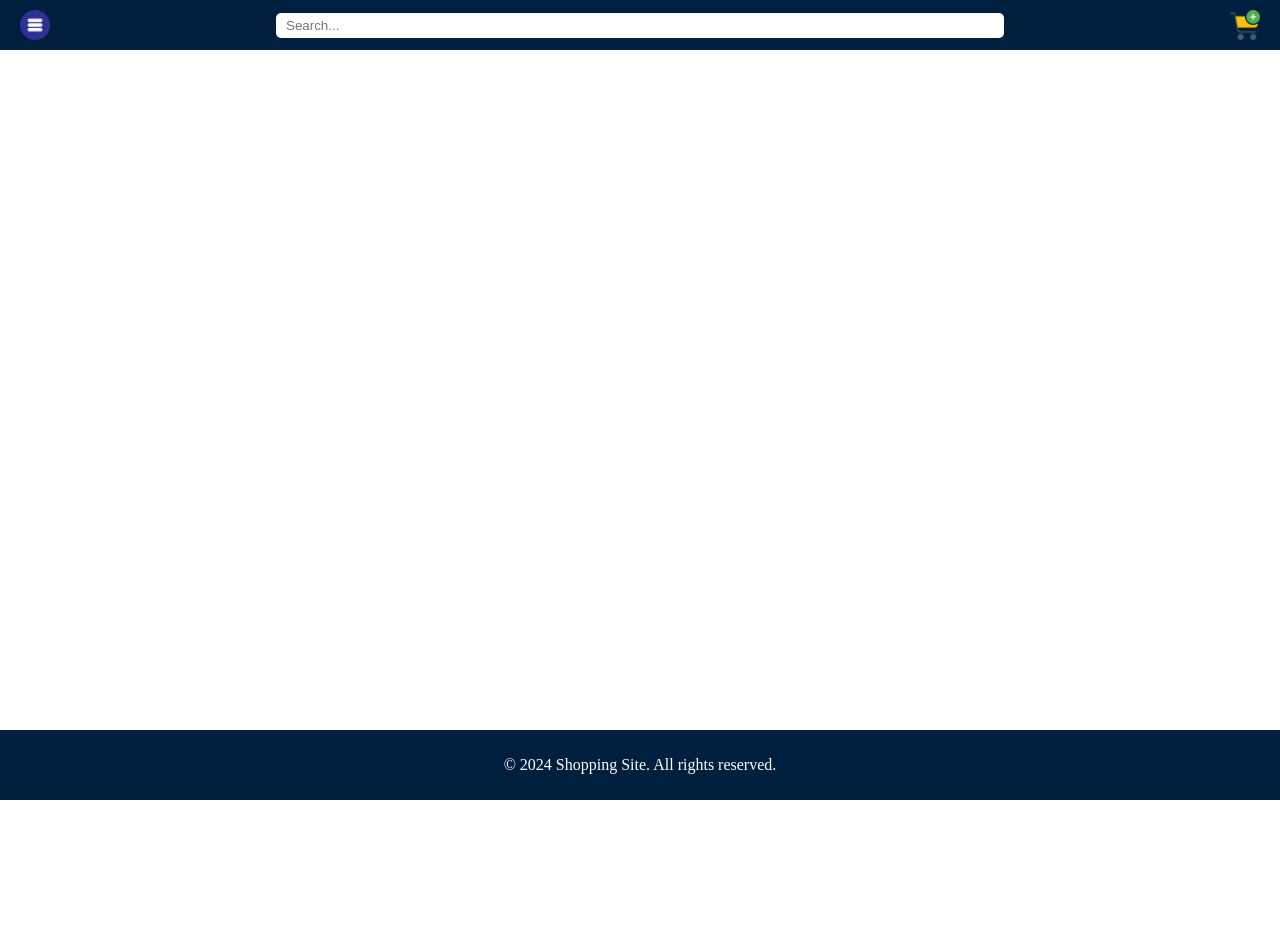
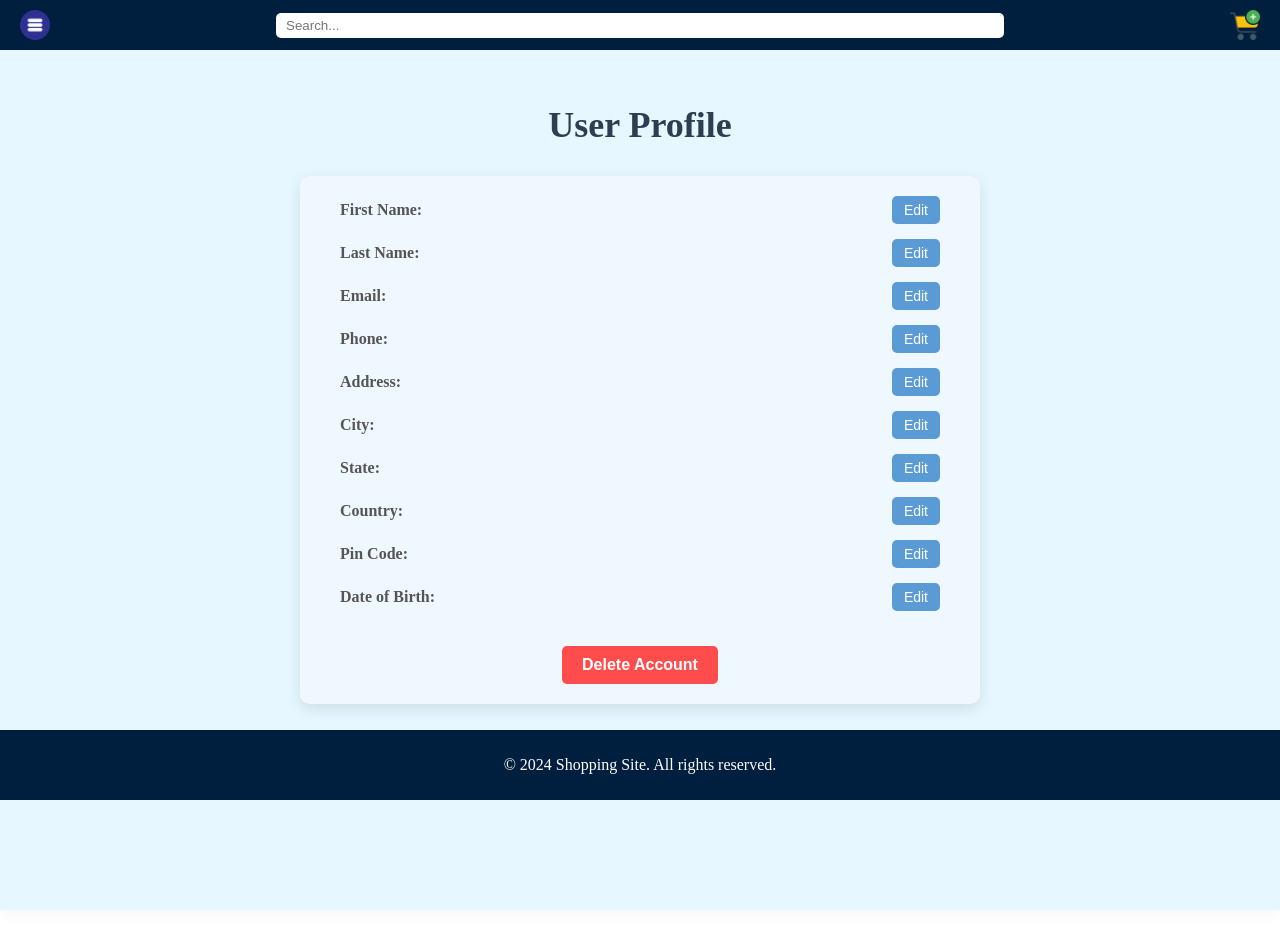
Before and after one commit to Samanyu-coder/shopping-site, a React (Create React App) app: page /profile in a window 1280 px wide. Before the commit the page ends 800 px from the top, so only its background shows below. Built offline with nearby package versions, Linux system fonts and the light colour scheme; no server answers.

Commit message:
user profile

```diff
--- a/src/App.js
+++ b/src/App.js
@@ -7,6 +7,7 @@ import ProductDetail from './Components/ProductDetail';
 import Wishlist from './Components/Wishlist';
 import LoginRegister from './Components/LoginRegister';
 import Footer from './Components/Footer';
+import ProfileSettings from './Components/ProfileSettings';
 
 function App() {
   return (
@@ -19,6 +20,7 @@ function App() {
             <Route path="/product/:id" element={<ProductDetail />} />
             <Route path="/wishlist" element={<Wishlist />} />
             <Route path="/login" element={<LoginRegister />} />
+            <Route path="/profile" element={<ProfileSettings />} />
           </Routes>
         </main>
         <Footer />
--- a/src/Components/LoginRegister.js
+++ b/src/Components/LoginRegister.js
@@ -22,7 +22,7 @@ const LoginRegister = () => {
     const [dateOfBirth, setDateOfBirth] = useState('');
     const [rememberMe, setRememberMe] = useState(false);
 
-    const apiUrl = 'https://16eb-2405-201-8006-7041-c36-da4c-1720-8a3.ngrok-free.app/user';
+    const apiUrl = 'https://62be-2405-201-8006-7041-5082-8df6-3712-a11f.ngrok-free.app/user';
 
     useEffect(() => {
         const savedEmail = localStorage.getItem('email');
--- /dev/null
+++ b/src/Components/ProfileSettings.js
@@ -0,0 +1,221 @@
+import React, { useState, useEffect } from 'react';
+import '../styles/ProfileSettings.css';
+
+const baseURL = 'https://62be-2405-201-8006-7041-5082-8df6-3712-a11f.ngrok-free.app';
+const userId = 6; // Set user ID to 3
+
+const ProfileSettings = () => {
+  const [user, setUser] = useState(null);
+  const [editingField, setEditingField] = useState(null);
+  const [formData, setFormData] = useState({
+    first_name: '',
+    last_name: '',
+    email: '',
+    phone: '',
+    address: '',
+    city: '',
+    state: '',
+    country: '',
+    pin_code: '',
+    date_of_birth: '',
+  });
+  const [loadingSave, setLoadingSave] = useState(false);
+  const [loadingDelete, setLoadingDelete] = useState(false);
+
+  useEffect(() => {
+    const fetchUserProfile = async () => {
+      try {
+        const response = await fetch(`${baseURL}/user/profile/${userId}/`);
+        const data = await response.json();
+        setUser(data);
+        setFormData({
+          first_name: data.first_name,
+          last_name: data.last_name,
+          email: data.email,
+          phone: data.phone,
+          address: data.address,
+          city: data.city,
+          state: data.state,
+          country: data.country,
+          pin_code: data.pin_code,
+          date_of_birth: data.date_of_birth,
+        });
+      } catch (error) {
+        console.error('Error fetching user profile:', error);
+      }
+    };
+    fetchUserProfile();
+  }, []);
+
+  const handleChange = (e) => {
+    const { name, value } = e.target;
+    setFormData({ ...formData, [name]: value });
+  };
+
+  const handleEdit = (field) => {
+    setEditingField(field);
+  };
+
+  const handleSave = async () => {
+    setLoadingSave(true);
+    try {
+      await fetch(`${baseURL}/user/update/`, {
+        method: 'PUT',
+        headers: {
+          'Content-Type': 'application/json',
+        },
+        body: JSON.stringify({ id: userId, ...formData }), // Use userId here
+      });
+      alert('Changes saved successfully!');
+      setEditingField(null);
+    } catch (error) {
+      alert(`Error saving changes: ${error.message}`);
+    } finally {
+      setLoadingSave(false);
+    }
+  };
+
+  const handleDeleteAccount = async () => {
+    const confirmed = window.confirm(
+      'Are you sure you want to delete your account? This action cannot be undone.'
+    );
+    if (confirmed) {
+      setLoadingDelete(true);
+      try {
+        await fetch(`${baseURL}/user/delete/`, {
+          method: 'DELETE',
+          headers: {
+            'Content-Type': 'application/json',
+          },
+          body: JSON.stringify({ id: userId }), // Use userId here
+        });
+        setUser(null);
+        alert('Account deleted successfully!');
+      } catch (error) {
+        alert(`Error deleting account: ${error.message}`);
+      } finally {
+        setLoadingDelete(false);
+      }
+    }
+  };
+
+  return (
+    <div className="profile-page">
+      <h1 className="user-profile">User Profile</h1>
+      <div className="profile-content">
+        {/* Editable fields for each piece of user data */}
+        <div className="profile-field">
+          <label>First Name:</label>
+          {editingField === 'first_name' ? (
+            <input name="first_name" value={formData.first_name} onChange={handleChange} />
+          ) : (
+            <span>{formData.first_name}</span>
+          )}
+          <button onClick={() => handleEdit('first_name')}>Edit</button>
+        </div>
+
+        <div className="profile-field">
+          <label>Last Name:</label>
+          {editingField === 'last_name' ? (
+            <input name="last_name" value={formData.last_name} onChange={handleChange} />
+          ) : (
+            <span>{formData.last_name}</span>
+          )}
+          <button onClick={() => handleEdit('last_name')}>Edit</button>
+        </div>
+
+        <div className="profile-field">
+          <label>Email:</label>
+          {editingField === 'email' ? (
+            <input name="email" value={formData.email} onChange={handleChange} />
+          ) : (
+            <span>{formData.email}</span>
+          )}
+          <button onClick={() => handleEdit('email')}>Edit</button>
+        </div>
+
+        <div className="profile-field">
+          <label>Phone:</label>
+          {editingField === 'phone' ? (
+            <input name="phone" value={formData.phone} onChange={handleChange} />
+          ) : (
+            <span>{formData.phone}</span>
+          )}
+          <button onClick={() => handleEdit('phone')}>Edit</button>
+        </div>
+
+        <div className="profile-field">
+          <label>Address:</label>
+          {editingField === 'address' ? (
+            <input name="address" value={formData.address} onChange={handleChange} />
+          ) : (
+            <span>{formData.address}</span>
+          )}
+          <button onClick={() => handleEdit('address')}>Edit</button>
+        </div>
+
+        <div className="profile-field">
+          <label>City:</label>
+          {editingField === 'city' ? (
+            <input name="city" value={formData.city} onChange={handleChange} />
+          ) : (
+            <span>{formData.city}</span>
+          )}
+          <button onClick={() => handleEdit('city')}>Edit</button>
+        </div>
+
+        <div className="profile-field">
+          <label>State:</label>
+          {editingField === 'state' ? (
+            <input name="state" value={formData.state} onChange={handleChange} />
+          ) : (
+            <span>{formData.state}</span>
+          )}
+          <button onClick={() => handleEdit('state')}>Edit</button>
+        </div>
+
+        <div className="profile-field">
+          <label>Country:</label>
+          {editingField === 'country' ? (
+            <input name="country" value={formData.country} onChange={handleChange} />
+          ) : (
+            <span>{formData.country}</span>
+          )}
+          <button onClick={() => handleEdit('country')}>Edit</button>
+        </div>
+
+        <div className="profile-field">
+          <label>Pin Code:</label>
+          {editingField === 'pin_code' ? (
+            <input name="pin_code" value={formData.pin_code} onChange={handleChange} />
+          ) : (
+            <span>{formData.pin_code}</span>
+          )}
+          <button onClick={() => handleEdit('pin_code')}>Edit</button>
+        </div>
+
+        <div className="profile-field">
+          <label>Date of Birth:</label>
+          {editingField === 'date_of_birth' ? (
+            <input name="date_of_birth" value={formData.date_of_birth} onChange={handleChange} />
+          ) : (
+            <span>{formData.date_of_birth}</span>
+          )}
+          <button onClick={() => handleEdit('date_of_birth')}>Edit</button>
+        </div>
+
+        {editingField && (
+          <button className="edit-save-btn" onClick={handleSave} disabled={loadingSave}>
+            {loadingSave ? 'Saving...' : 'Save Changes'}
+          </button>
+        )}
+
+        <button className="delete-account" onClick={handleDeleteAccount} disabled={loadingDelete}>
+          {loadingDelete ? 'Deleting...' : 'Delete Account'}
+        </button>
+      </div>
+    </div>
+  );
+};
+
+export default ProfileSettings;
--- /dev/null
+++ b/src/styles/ProfileSettings.css
@@ -0,0 +1,120 @@
+/* ProfileSettings.css */
+
+/* General styling */
+.profile-page {
+  display: flex;
+  flex-direction: column;
+  align-items: center;
+  padding: 30px;
+  color: #333;
+  background-color: #e6f7ff; /* Light blue background for the whole page */
+  min-height: 100vh;
+  box-shadow: 0 0 20px rgba(0, 0, 0, 0.05);
+}
+
+.user-profile {
+  font-size: 36px;
+  font-weight: 700;
+  color: #2c3e50;
+  margin-bottom: 30px;
+  text-align: center;
+}
+
+.profile-content {
+  display: flex;
+  flex-direction: column;
+  align-items: center;
+  width: 100%;
+  max-width: 600px;
+  background: #f0f8ff; /* Light bluish background for the content box */
+  border-radius: 10px;
+  padding: 20px 40px;
+  box-shadow: 0 5px 15px rgba(0, 0, 0, 0.1);
+}
+
+.profile-field {
+  display: flex;
+  justify-content: space-between;
+  align-items: center;
+  width: 100%;
+  margin-bottom: 15px;
+}
+
+.profile-field label {
+  font-size: 16px;
+  font-weight: 600;
+  color: #555;
+  flex: 1;
+}
+
+.profile-field input {
+  border: 1px solid #b0c4de; /* Light steel blue border */
+  border-radius: 5px;
+  background-color: #ffffff;
+  color: #333;
+  padding: 8px 12px;
+  font-size: 14px;
+  width: 60%;
+  flex: 2;
+  box-sizing: border-box;
+  transition: border-color 0.3s;
+}
+
+.profile-field input:focus {
+  border-color: #5b9bd5; /* Slightly brighter blue focus border */
+  outline: none;
+}
+
+.profile-field button {
+  margin-left: 10px;
+  padding: 6px 12px;
+  background-color: #5b9bd5; /* Blue button color */
+  color: #fff;
+  border: none;
+  border-radius: 5px;
+  cursor: pointer;
+  font-size: 14px;
+  transition: background-color 0.3s;
+}
+
+.profile-field button:hover {
+  background-color: #4a90e2; /* Slightly darker blue on hover */
+}
+
+button.delete-account {
+  margin-top: 20px;
+  padding: 10px 20px;
+  background-color: #ff4d4d; /* Soft red color for delete */
+  color: #fff;
+  border: none;
+  border-radius: 5px;
+  cursor: pointer;
+  font-size: 16px;
+  font-weight: 600;
+  transition: background-color 0.3s;
+}
+
+button.delete-account:hover {
+  background-color: #e60000; /* Darker red on hover */
+}
+
+.edit-save-btn {
+  margin-top: 20px;
+  padding: 10px 20px;
+  background-color: #3cb371; /* Medium sea green for save */
+  color: #fff;
+  border: none;
+  border-radius: 5px;
+  cursor: pointer;
+  font-size: 16px;
+  font-weight: 600;
+  transition: background-color 0.3s;
+}
+
+.edit-save-btn:hover {
+  background-color: #2e8b57; /* Darker green on hover */
+}
+
+input[type="file"] {
+  display: none;
+}
```
